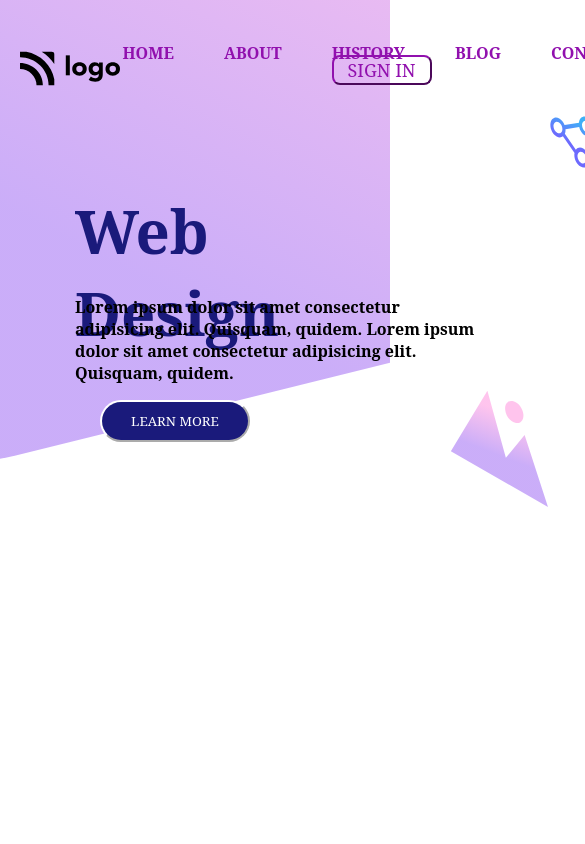
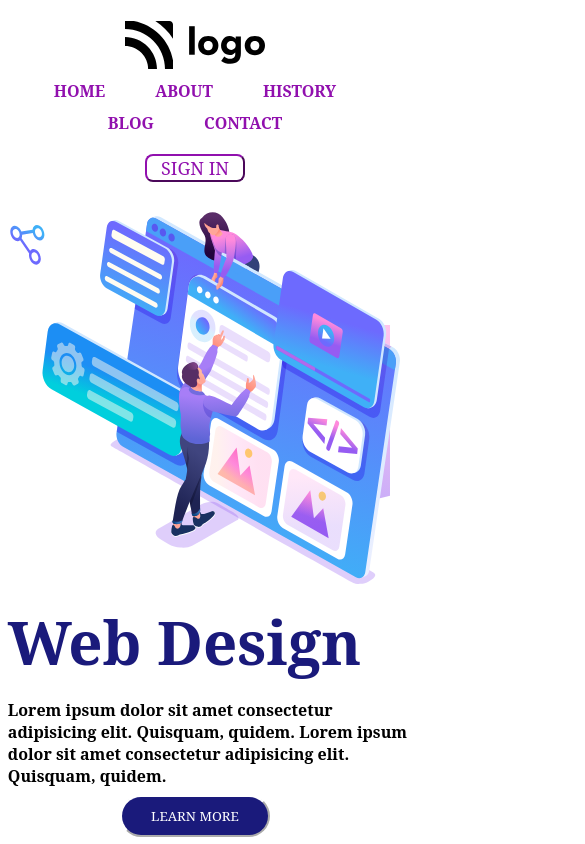
Before and after one commit to NirajVadher07/html_css_project8, a plain HTML site: page index.html in a window 390 px wide. Shown: the top 844 px of the page, 585 px wide, since content can reach past the window. Drawn offline with Linux system fonts and the light colour scheme; a web font is replaced by a local one.

Commit message:
few changes

```diff
--- a/css/index.css
+++ b/css/index.css
@@ -1,17 +1,31 @@
 @import url('https://fonts.googleapis.com/css2?family=Mochiy+Pop+One&display=swap');
 *{
     font-family: "Mochiy Pop One","serif";
+    outline: 0;
+    margin: 0;
+    padding: 0;
 }
-.main-div nav img{
-    position: absolute;
-    top: 6%;
-    left: 5%;
+.main-div{
+    height: 100vh;
+    background-image: url("../images/backcover.svg");
+    background-size: 50%;
+    background-position: right;
+    background-repeat: no-repeat;
+}
+.main-div nav{
+    display: flex;
+    justify-content: space-evenly;
+    align-items: center;
+    height: 10vh;
+    padding: 10px;
+}
+.logo{
+    width: 10%;
 }
 .nav-items{
-    display: inline-flex;
-    position: absolute;
-    top: 15px;
-    left: 25%;
+    width: 70%;
+    display: flex;
+    justify-content: center;
 }
 .nav-item{
     padding: 0 25px;
@@ -24,12 +38,10 @@
     border-bottom: 2px solid #9110ae;
 }
 .signin-btn{
+    width: 10%;
     font-size:large;
     width: 100px;
     border-radius: 8px;
-    position: absolute;
-    top: 6.5%;
-    left: 85%;
     background-color: transparent;
     border-color: #9110ae;
     color: #9110ae;
@@ -42,47 +54,101 @@
     color: white;
     border-color: white;
 }
+.intro-section{
+    height: 80vh;
+    display: flex;
+    align-items: center;
+    justify-content: center;
+}
+.left-section{
+    width: 40%;
+    height: 100%;
+    display: flex;
+    flex-direction: column;
+    align-items: flex-start;
+    justify-content: center;
+}
 .left-section h1{
-    position: absolute;
-    top: 150px;
-    left: 75px;
     font-size: 60px;
     color: #1a1a7b;
+    margin: 2% 2%;
 }
 .left-section h4{
-    position: absolute;
-    top: 275px;
-    left: 75px;
     width: 400px;
+    margin: 2% 2%;
 }
 .learn-more-btn{
-    position: absolute;
-    top: 400px;
-    left: 100px;
     padding: 10px;
+    margin: 2% 2%;
     background-color: #1a1a7b;
     color: white;
     border-radius: 30px;
     width: 150px;
     border-color: white;
+    cursor: pointer;
+}
+.vectors{
+    width: 10%;
+    height: 100%;
+    display: flex;
+    align-items: flex-end;
+}
+.imgs-div{
+    width: 60%;
+    height: 100%;
+    display: flex;
+}
+.vector-dot{
+    position: relative;
+    bottom:20%;
+    right: 20%;
 }
 .intro-img{
-    position: absolute;
-    top: 100px;
-    left: 550px;
+    width: 100%;
+    height: 100%;
 }
-.vector-img{
-    position: absolute;
-    top: 390px;
-    left: 450px;
+
+@media screen and (max-width:900px){
+    .main-div nav{
+        flex-direction: column;
+        height: fit-content;
+        padding: 20px;
+    }
+    .logo{
+        width: 40%;
+        align-self: center;
+    }
+    .nav-items{
+        width: 100%;
+        height: fit-content;
+        flex-wrap: wrap;
+        padding: 10px;
+    }
+    .signin-btn{
+        margin: auto;
+    }
+    .intro-section{
+        flex-direction: column-reverse;
+        height: fit-content;
+    }
+    .imgs-div{
+        width: 100%;
+        background-image: none;
+    }
+    .intro-img{
+        padding: 10px;
+        width: 100%;
+        height: 100%;
+    }
+    .vectors{
+        display: none;
+    }
+    .left-section{
+        width: 100%;
+        height: fit-contents;
+        margin: 0;
+    }
+    .learn-more-btn{
+        margin: auto;
+    }
 }
-.vector-dot{
-    position: absolute;
-    top: 400px;
-    left: 505px;
-}
-.backcover{
-    position: absolute;
-    right: 0%;
-    top: -40%;
-}
--- a/index.html
+++ b/index.html
@@ -14,10 +14,9 @@
     <title>Design Landing Page</title>
   </head>
   <body>
-    <img src="./images/backcover.svg" alt="backcover" class="backcover" width="800px">
     <div class="main-div">
       <nav>
-        <img src="./images/logo.svg" alt="logo" width="100px"/>
+        <img src="./images/logo.svg" class="logo" alt="logo" width="100px"/>
         <div class="nav-items">
           <h5 class="nav-item">HOME</h5>
           <h5 class="nav-item">ABOUT</h5>
@@ -38,14 +37,11 @@
           <button class="learn-more-btn">LEARN MORE</button>
         </div>
         <div class="imgs-div">
-          <img src="./images/vector.svg" alt="vector-img" class="vector-img" />
-          <img
-            src="./images/vector-dot.svg"
-            alt="vector-dot"
-            class="vector-dot"
-          />
-
-          <img src="./images/intro-img.svg" alt="intro-img" class="intro-img" width="500px"/>
+          <div class="vectors">
+            <img src="./images/vector.svg" alt="" class="vector">
+            <img src="./images/vector-dot.svg" alt="" class="vector-dot">
+          </div>
+          <img src="./images/intro-img.svg" alt="" class="intro-img">
         </div>
       </div>
     </div>
```
